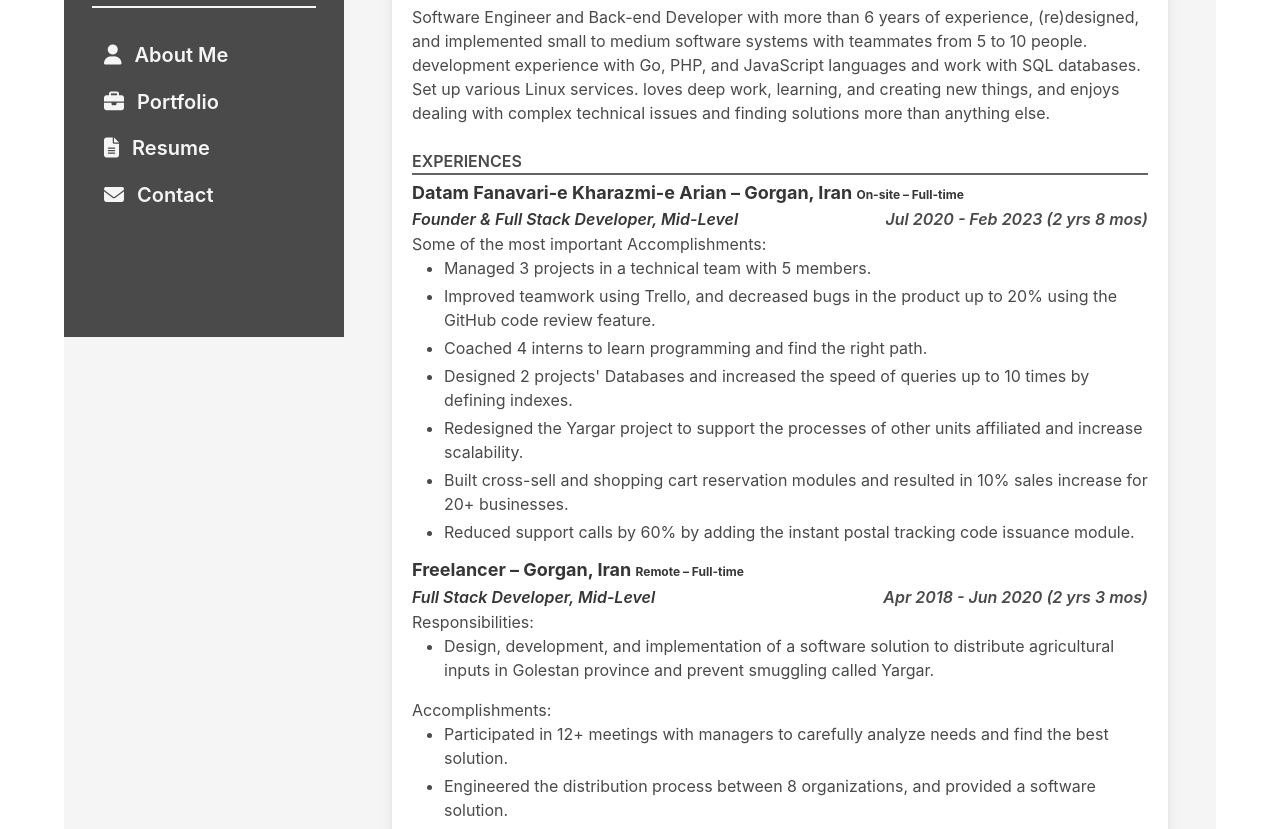
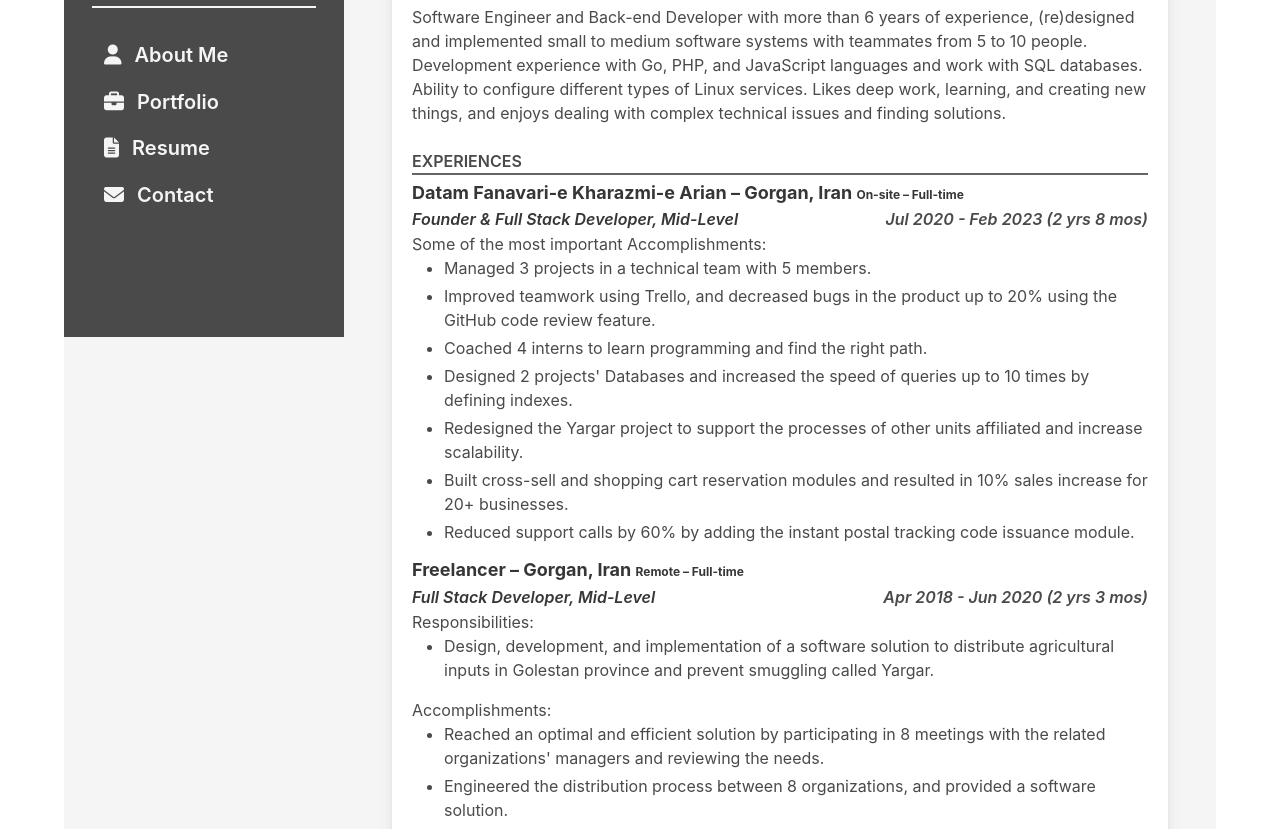
Before and after one commit to hasssanitman/reman, a plain HTML site: page resume.html in a window 1280 px wide. Shown: the part 463-1292 px from the top of the page. Drawn offline with Linux system fonts and the light colour scheme.

Commit message:
update my resume

```diff
--- a/resume.html
+++ b/resume.html
@@ -355,15 +355,15 @@
                                   <p class="has-text-weight-normal is-size-6">
                                     Software Engineer and Back-end Developer
                                     with more than 6 years of experience,
-                                    (re)designed, and implemented small to
-                                    medium software systems with teammates from
-                                    5 to 10 people. development experience with
-                                    Go, PHP, and JavaScript languages and work
-                                    with SQL databases. Set up various Linux
-                                    services. loves deep work, learning, and
-                                    creating new things, and enjoys dealing with
-                                    complex technical issues and finding
-                                    solutions more than anything else.
+                                    (re)designed and implemented small to medium
+                                    software systems with teammates from 5 to 10
+                                    people. Development experience with Go, PHP,
+                                    and JavaScript languages and work with SQL
+                                    databases. Ability to configure different
+                                    types of Linux services. Likes deep work,
+                                    learning, and creating new things, and
+                                    enjoys dealing with complex technical issues
+                                    and finding solutions.
                                   </p>
                                 </div>
                               </div>
@@ -519,9 +519,10 @@
                                   <p class="mb-0">Accomplishments:</p>
                                   <ul class="mt-0">
                                     <li>
-                                      Participated in 12+ meetings with managers
-                                      to carefully analyze needs and find the
-                                      best solution.
+                                      Reached an optimal and efficient solution
+                                      by participating in 8 meetings with the
+                                      related organizations' managers and
+                                      reviewing the needs.
                                     </li>
                                     <li>
                                       Engineered the distribution process
@@ -692,8 +693,8 @@
                                     </li>
                                     <li>
                                       Implemented 2 scalable projects with
-                                      microservice architecture by Go and Echo
-                                      in a team with 25+ members.
+                                      Golang and Echo in a team with 25+
+                                      members.
                                     </li>
                                   </ul>
                                 </div>
@@ -739,10 +740,10 @@
                               <div class="content pt-2">
                                 <div class="pb-4">
                                   <p class="has-text-weight-normal is-size-6">
-                                    Go, Echo, PostgreSQL, Microservices, Design
-                                    Patterns, PHP, Laravel, MySQL, Git, Docker,
-                                    RabbitMQ, Linux, Nginx, Caddy, Javascript,
-                                    Vue.js, Nuxt.js
+                                    Go, Echo, PostgreSQL, Docker, Git, Design
+                                    Patterns, PHP, Laravel, MySQL,
+                                    Microservices, RabbitMQ, Linux, Nginx,
+                                    Caddy, Javascript, Vue.js, Nuxt.js
                                   </p>
                                 </div>
                               </div>
```
Also changed, not shown: resume4pdf.html (+22 -21 lines).
